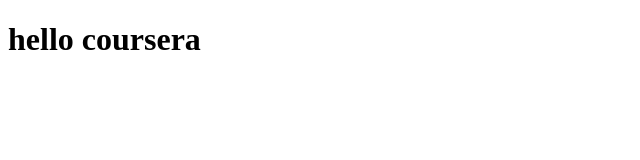
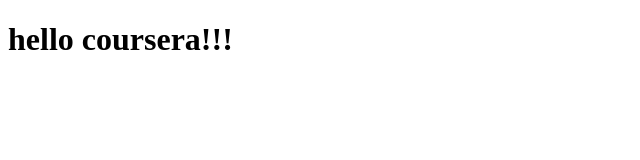
Before and after one commit to megha105/Course, a plain HTML site: page site/index.html in a window 1280 px wide. Shown: the full height of the page, 0-640 px from the left. Drawn offline with Linux system fonts and the light colour scheme.

Commit message:
Small addition to our page content.

```diff
--- a/site/index.html
+++ b/site/index.html
@@ -6,6 +6,6 @@
 	<title>hello coursera!</title>
 </head>
 <body>
-<h1>hello coursera</h1>
+<h1>hello coursera!!!</h1>
 </body>
 </html>
```
